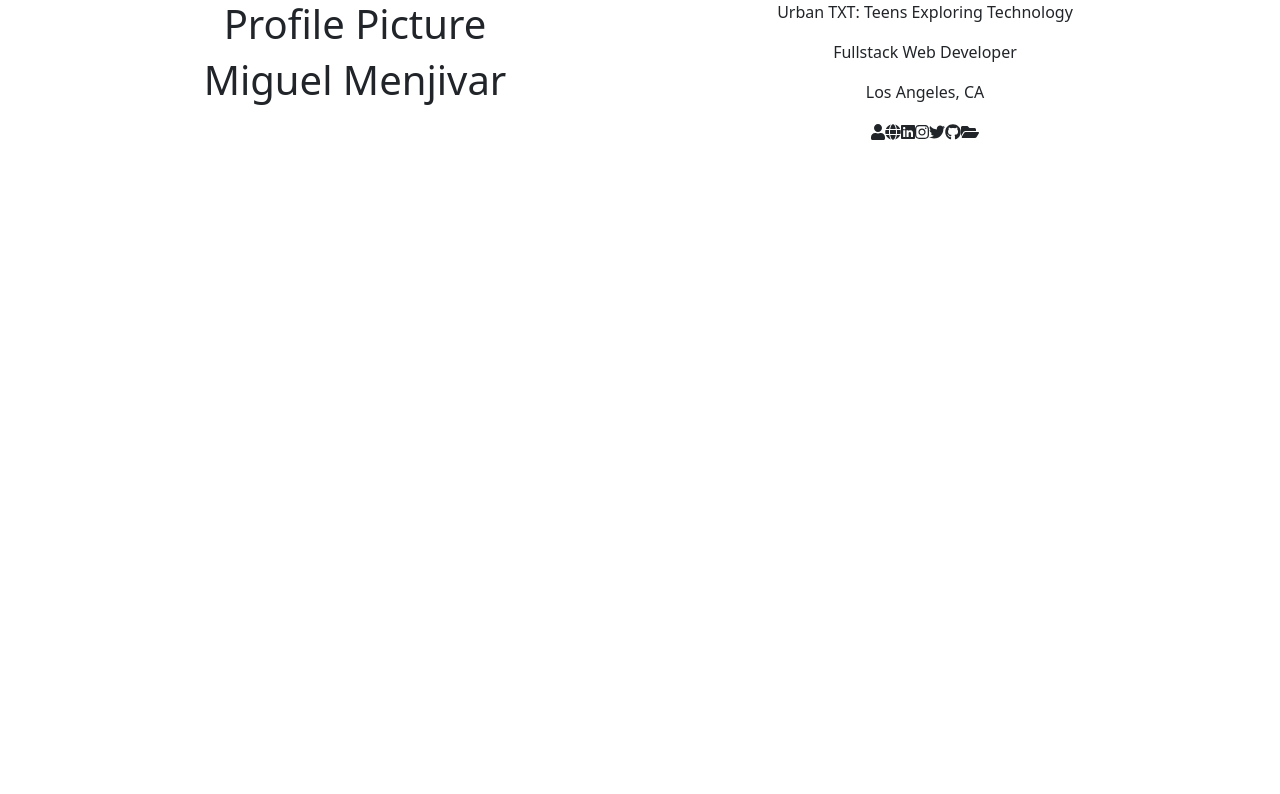
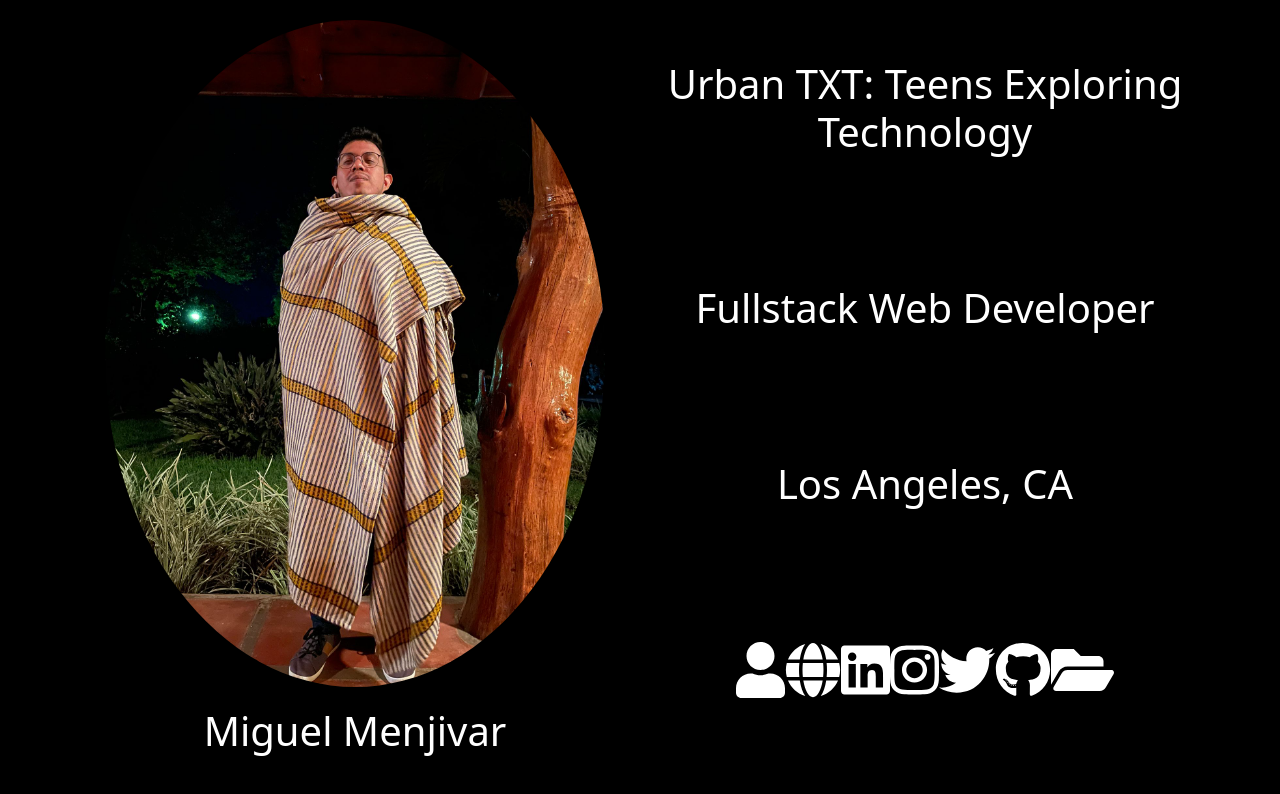
Before and after one commit to mamenjivar/my-website, a React (Create React App) app in the folder miguel-webpage/: page / in a window 1280 px wide. Shown: the top 794 px of the page. Built offline with nearby package versions, Linux system fonts and the light colour scheme.

Commit message:
updating the homepage with new content

```diff
--- /dev/null
+++ b/miguel-webpage/src/components/Overlay.css
@@ -0,0 +1,16 @@
+#profile-picture {
+    width: 500px;
+    height: 100%;
+    border-radius: 50%;
+    padding-top: 20px;
+    padding-bottom: 20px;
+}
+
+* {
+    background-color: black;
+    color: white;
+}
+
+.bordering {
+    height: 100%;
+}
--- a/miguel-webpage/src/components/Overlay.js
+++ b/miguel-webpage/src/components/Overlay.js
@@ -1,8 +1,14 @@
 import { Fragment } from "react";
 import { Col, Container, Row } from "react-bootstrap";
+
+// fontawesome
 import { FontAwesomeIcon } from "@fortawesome/react-fontawesome";
 import { faGlobe, faFolderOpen, faUser } from "@fortawesome/free-solid-svg-icons"
 import { faLinkedin, faInstagram, faTwitter, faGithub } from '@fortawesome/free-brands-svg-icons';
+
+import "./Overlay.css";
+import pfp from '../utils/img/pfp.jpg';
+
 
 const Overlay = () => {
   return (
@@ -11,23 +17,25 @@
         <Row >
           <Col>
             <div className="text-center">
-                <h1>Profile Picture</h1>
+                <img id="profile-picture" src={pfp} alt="profile"/>
                 <h1>Miguel Menjivar</h1>
             </div>
           </Col>
           <Col>
-          <div class="text-center">
-                <p>Urban TXT: Teens Exploring Technology</p>
-                <p>Fullstack Web Developer</p>
-                <p>Los Angeles, CA</p>
+          <div class="text-center bordering d-flex flex-column justify-content-around">
+                <h1 >Urban TXT: Teens Exploring Technology</h1>
+                <h1>Fullstack Web Developer</h1>
+                <h1 >Los Angeles, CA</h1>
 
-                <FontAwesomeIcon icon={faUser}></FontAwesomeIcon>
+                <div className="display-4">
+                  <FontAwesomeIcon className="pr-2" icon={faUser}></FontAwesomeIcon>
                   <FontAwesomeIcon icon={faGlobe}></FontAwesomeIcon>
                   <FontAwesomeIcon icon={faLinkedin}></FontAwesomeIcon>
                   <FontAwesomeIcon icon={faInstagram}></FontAwesomeIcon>
                   <FontAwesomeIcon icon={faTwitter}></FontAwesomeIcon>
                   <FontAwesomeIcon icon={faGithub}></FontAwesomeIcon>
                   <FontAwesomeIcon icon={faFolderOpen}></FontAwesomeIcon>
+                </div>
             </div>
           </Col>
         </Row>
```
Also changed, not shown: miguel-webpage/src/utils/img/pfp.jpg (added). Lines whose indentation alone changed are shown as unchanged.
